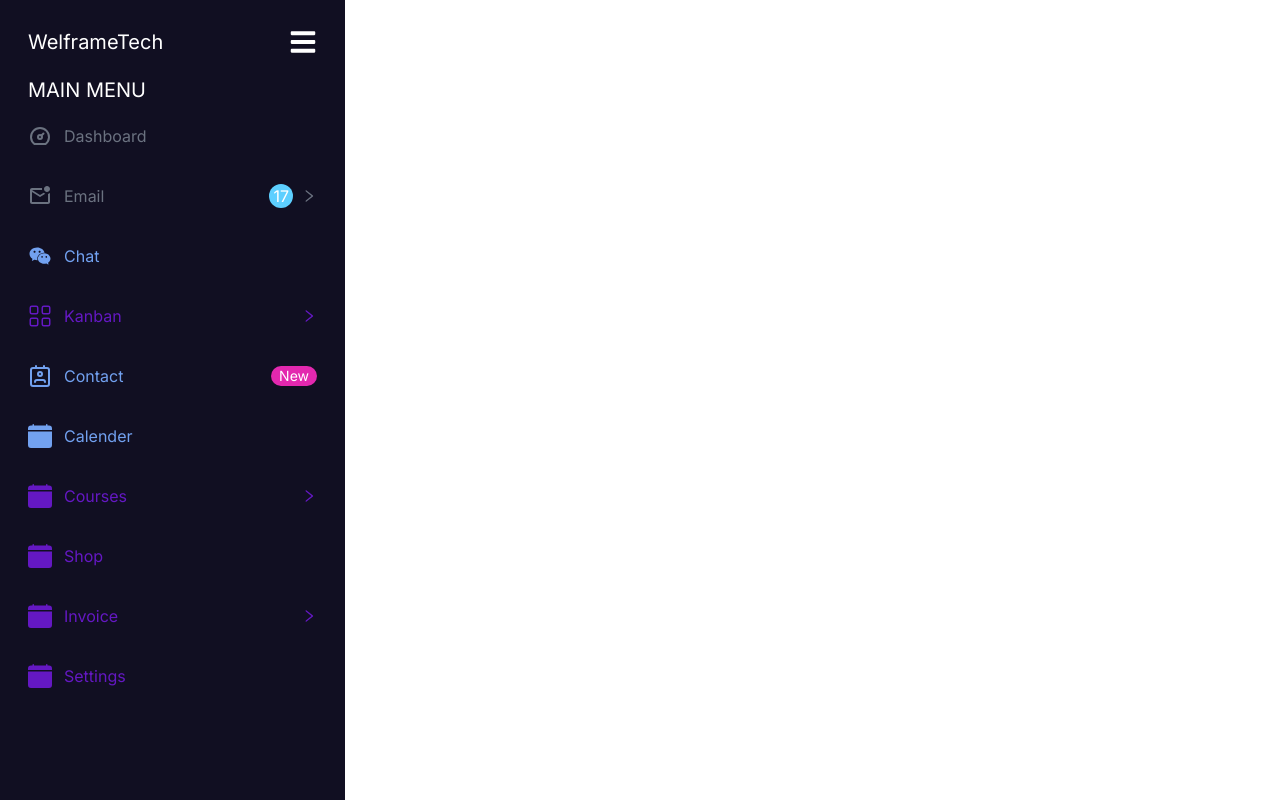
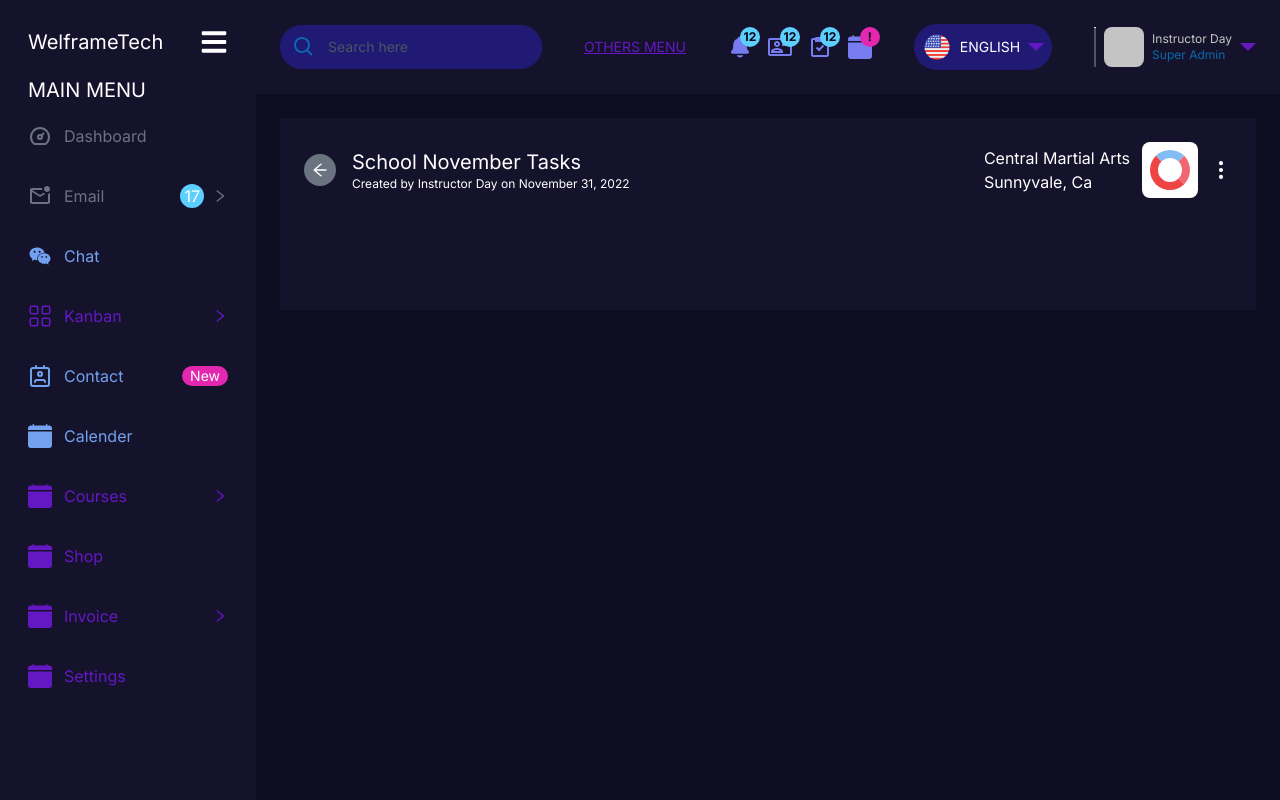
Before and after one commit to 3shaan/WeFrameTech-Website, a Next.js app: page / in a window 1280 px wide. Built offline with nearby package versions, Linux system fonts and the light colour scheme.

Commit message:
navbar add

```diff
--- /dev/null
+++ b/src/app/components/Button.tsx
@@ -0,0 +1,42 @@
+import clsx from "clsx";
+import React from "react";
+
+type ButtonProps = {
+  children: React.ReactNode;
+  type: "button" | "submit" | "reset" | undefined;
+  secondary?: boolean;
+  danger?: boolean;
+  disable?: boolean;
+  fullWidth?: boolean;
+  primary ?: boolean;
+  isOutline ?:boolean
+};
+
+export default function Button({ children, danger, disable,secondary, fullWidth, primary, isOutline}: ButtonProps) {
+  return (
+    <button
+    className={clsx(
+        `
+          flex
+          justify-center
+          rounded-md
+          px-3
+          py-2
+          text-sm
+          focus-visible:outline
+          focus-visible:outline-2
+          focus-visible:outline-offset-1
+          `,
+        disable && "opacity-50 cursor-default",
+        fullWidth && "w-full",
+        secondary ? "text-gray-900" : "text-white",
+        danger &&
+          "bg-danger focus:bg-danger focus-visible:outline-danger",
+        primary && '#0d0e7f',
+        isOutline && "outline-danger"
+      )}
+    >
+      {children}
+    </button>
+  );
+}
--- /dev/null
+++ b/src/app/components/Input.tsx
@@ -0,0 +1,11 @@
+import React from 'react';
+import {BiSearch} from 'react-icons/bi'
+
+export default function Input() {
+  return (
+    <div className=' bg-secondary rounded-full relative'>
+        <label htmlFor="" className='absolute left-3 top-2.5 text-[#0a68ae]'><BiSearch size={24}/></label>
+        <input type="text" placeholder='Search here' className='block w-full p-3 pl-10 text-sm rounded-full bg-secondary placeholder:pl-2 placeholder:text-gray-600 text-white' />
+    </div>
+  )
+}
--- a/src/app/components/Menu.tsx
+++ b/src/app/components/Menu.tsx
@@ -12,7 +12,7 @@ export default function Menu({ data }: Props) {
     <div
       className={clsx(
         `
-    flex justify-between items-center
+    flex justify-between items-center cursor-pointer
     `,
 
         id === 3 || id === 5 || id === 6
--- /dev/null
+++ b/src/app/components/Navbar/Navbar.tsx
@@ -0,0 +1,32 @@
+import React from 'react'
+import Input from '../Input'
+import NotificationMenu from './NotificationMenu'
+import Image from 'next/image'
+
+type Props = {}
+
+export default function Navbar({}: Props) {
+  return (
+    <nav className='bg-primary w-full  p-6 flex justify-between items-center'>
+        <Input/>
+        <div>
+            <p className='uppercase underline text-danger text-sm'>Others Menu</p>
+        </div>
+        <NotificationMenu/>
+        <div className='flex items-center gap-2 p-2 bg-secondary rounded-full cursor-pointer'>
+            <Image src={'/usa-circular.png'} width={30} height={30} alt='usa'/>
+            <p className='uppercase text-white text-sm'>English</p>
+            <div className="w-0 h-0 border-t-8 border-r-8 border-l-8 border-transparent border-t-danger"></div>
+        </div>
+        <div className='flex gap-2 items-center'>
+            <hr className='w-0.5 h-10 bg-gray-600' />
+            <div className='h-10 w-10 rounded-lg bg-[#C4C4C4]'/>
+            <div className='text-xs text-[#C4C4C4]'>
+                <p>Instructor Day</p>
+                <p className='text-[#0a68ae]'>Super Admin</p>
+            </div>
+            <div className="w-0 h-0 border-t-8 border-r-8 border-l-8 border-transparent border-t-danger"></div>
+        </div>
+    </nav>
+  )
+}
--- /dev/null
+++ b/src/app/components/Navbar/NotificationMenu.tsx
@@ -0,0 +1,25 @@
+import { notificationMenuData } from '@/app/data/NotificationMenuData'
+import clsx from 'clsx';
+import React from 'react'
+
+export default function NotificationMenu() {
+  return (
+    <div className='flex gap-4'>
+        {
+            notificationMenuData.map(data=>{
+                const {id, icon:Icon,number} = data;
+                return(
+                    <div key={id} className='relative text-[#777cf1]'>
+                        <Icon size={24}/>
+                        <p className={clsx(`
+                        absolute inline-flex items-center justify-center w-5 h-5 text-xs font-bold text-gray-950  rounded-full -top-2 -right-2
+                        `,
+                        number ? "bg-[#5dcfff]" : "bg-[#e328af]"
+                        )}>{number ? number : "!"}</p>
+                    </div>
+                )
+            })
+        }
+    </div>
+  )
+}
--- a/src/app/components/Sidebar.tsx
+++ b/src/app/components/Sidebar.tsx
@@ -8,7 +8,7 @@ type Props = {}
 
 export default function Sidebar({}: Props) {
   return (
-    <section className='bg-[#110f22] text-white w-[345px] h-screen p-7'>
+    <section className='bg-primary text-white  h-screen p-7'>
       <div className='flex justify-between pb-5'>
         <h3 className='text-xl'>WelframeTech</h3>
         <FaBars size={28} />
--- /dev/null
+++ b/src/app/components/StateSection.tsx
@@ -0,0 +1,32 @@
+import { AiOutlineArrowLeft } from "react-icons/ai";
+import {BsThreeDotsVertical} from 'react-icons/bs'
+
+type StateSectionProps = {};
+
+export default function StateSection({}: StateSectionProps) {
+  return (
+    <section className="text-white m-6 p-6 h-48 bg-primary">
+      <section className="flex justify-between items-center">
+      <div className="flex items-center gap-4">
+        <div className="w-8 h-8 rounded-full p-1 bg-gray-500 flex justify-center items-center ">
+          <AiOutlineArrowLeft size={18} />
+        </div>
+        <div>
+        <p className="text-xl">School November Tasks</p>
+        <p className="text-xs">Created by Instructor Day on November 31, 2022</p>
+        </div>
+      </div>
+      <div className="flex items-center gap-3">
+        <div>
+            <p>Central Martial Arts</p>
+            <p>Sunnyvale, Ca</p>
+        </div>
+        <div className="bg-white p-2 rounded-lg w-14">
+        <div className="w-10 h-10 rounded-full border-8 border-solid border-red-500 border-r-[#F26674] border-t-[#82BCF4]"></div>
+        </div>
+        <BsThreeDotsVertical size={22}/>
+      </div>
+      </section>
+    </section>
+  );
+}
--- /dev/null
+++ b/src/app/data/NotificationMenuData.ts
@@ -0,0 +1,28 @@
+import { NotificationMenuType } from "../types/types";
+import {IoNotifications} from 'react-icons/io5'
+import {MdOutlineContactMail} from 'react-icons/md'
+import {BiTask} from 'react-icons/bi';
+import {BsFillCalendarFill} from 'react-icons/bs'
+
+export const notificationMenuData:NotificationMenuType[] = [
+    {
+        id:1,
+        icon:IoNotifications,
+        number:12
+    },
+    {
+        id:2,
+        icon:MdOutlineContactMail,
+        number:12
+    },
+    {
+        id:3,
+        icon:BiTask,
+        number:12
+    },
+    {
+        id:4,
+        icon:BsFillCalendarFill,
+        number:null
+    }
+]
--- a/src/app/page.tsx
+++ b/src/app/page.tsx
@@ -1,10 +1,17 @@
 import Image from 'next/image'
 import Sidebar from './components/Sidebar'
+import Navbar from './components/Navbar/Navbar'
+import StateSection from './components/StateSection'
 
 export default function Home() {
   return (
-    <main>
+    <main className='bg-[#0e0c21] grid grid-cols-5'>
       <Sidebar/>
+      <div className='col-span-4'>
+      <Navbar/>
+      <StateSection/>
+      </div>
+
     </main>
   )
 }
--- a/src/app/types/types.ts
+++ b/src/app/types/types.ts
@@ -6,3 +6,9 @@ export interface sideBarDataType {
     title:string,
     hasSideIcon?:boolean
 }
+
+export interface NotificationMenuType {
+    id:number,
+    icon:IconType,
+    number:number | null
+}
--- a/tailwind.config.ts
+++ b/tailwind.config.ts
@@ -8,11 +8,11 @@ const config: Config = {
   ],
   theme: {
     extend: {
-      backgroundImage: {
-        'gradient-radial': 'radial-gradient(var(--tw-gradient-stops))',
-        'gradient-conic':
-          'conic-gradient(from 180deg at 50% 50%, var(--tw-gradient-stops))',
-      },
+     colors:{
+        primary :"#15132b",
+        secondary :"#211a75",
+        danger:"#6418c3"
+     }
     },
   },
   plugins: [],
```
Also changed, not shown: public/usa-circular.png (added).
